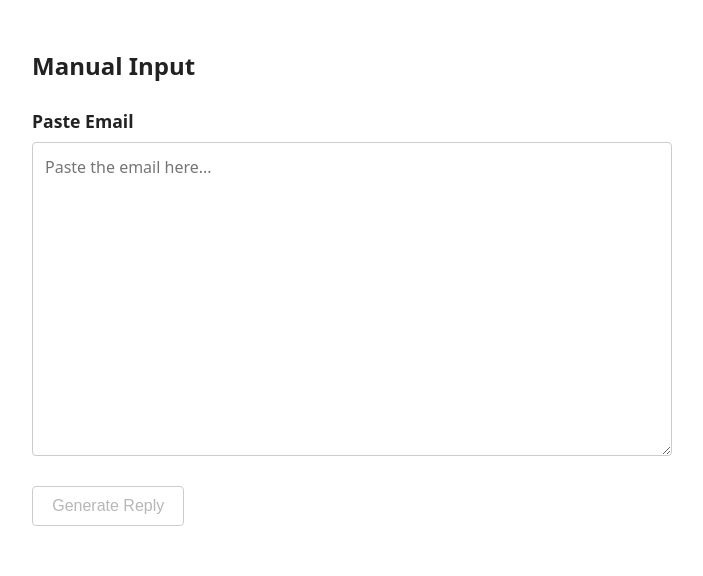
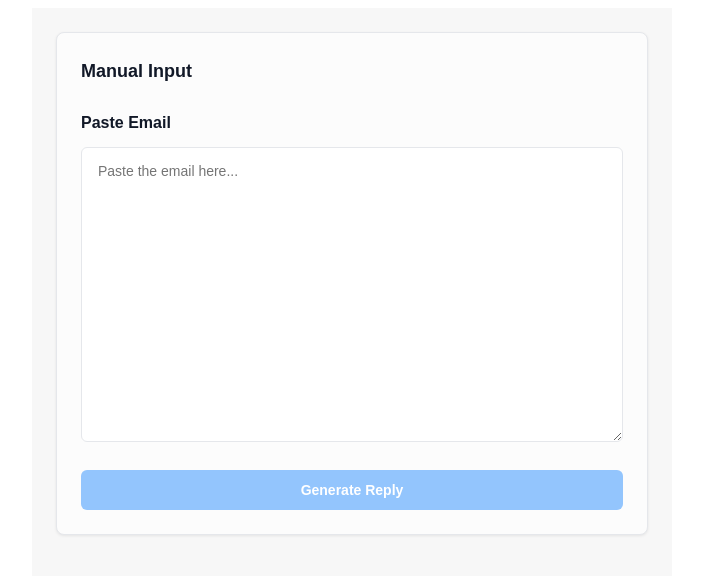
Before and after one commit to RorySchof/RealtorReplyAgent, a React (Vite) app: page /manual-input in a window 1280 px wide. Shown: the top 576 px of the page, without its empty margins (288-991 px from the left). Built offline with nearby package versions, Linux system fonts and the light colour scheme.

Commit message:
styled manual input

```diff
--- a/src/pages/ManualInput.jsx
+++ b/src/pages/ManualInput.jsx
@@ -9,6 +9,7 @@ export default function ManualInput() {
   const [agent, setAgent] = useState(null);
   const [loading, setLoading] = useState(false);
   const [error, setError] = useState(null);
+  const [buttonHovered, setButtonHovered] = useState(false);
 
   async function handleGenerate() {
     if (!text.trim()) return;
@@ -37,8 +38,11 @@ export default function ManualInput() {
     }
   }
 
+  const buttonDisabled = loading || !text.trim();
+
   return (
-    <div style={styles.container}>
+    <div style={styles.page}>
+      <div style={styles.formCard}>
         <h1 style={styles.heading}>Manual Input</h1>
 
         <section style={styles.section}>
@@ -56,9 +60,15 @@ export default function ManualInput() {
         <div style={styles.buttons}>
           <button
             type="button"
-          style={styles.button}
+            style={{
+              ...styles.button,
+              ...(buttonHovered && !buttonDisabled ? styles.buttonHover : {}),
+              ...(buttonDisabled ? styles.buttonDisabled : {}),
+            }}
             onClick={handleGenerate}
-          disabled={loading || !text.trim()}
+            disabled={buttonDisabled}
+            onMouseEnter={() => setButtonHovered(true)}
+            onMouseLeave={() => setButtonHovered(false)}
           >
             Generate Reply
           </button>
@@ -67,6 +77,7 @@ export default function ManualInput() {
         {loading && <p style={styles.status}>Generating reply...</p>}
 
         {error && <p style={styles.error}>{error}</p>}
+      </div>
 
       {agent && !loading && <ManualInputEmailPreview agent={agent} />}
     </div>
@@ -74,60 +85,92 @@ export default function ManualInput() {
 }
 
 const styles = {
-  container: {
+  page: {
     maxWidth: '640px',
     margin: '0 auto',
-    padding: '1.5rem',
-    fontFamily: 'system-ui, -apple-system, sans-serif',
-    color: '#222',
-    lineHeight: 1.5,
+    padding: '24px',
+    fontFamily: 'Arial, sans-serif',
+    color: '#374151',
+    lineHeight: 1.6,
+    background: '#f7f7f7',
+    minHeight: '100vh',
+    boxSizing: 'border-box',
+  },
+  formCard: {
+    background: '#fcfcfc',
+    border: '1px solid #e5e7eb',
+    borderRadius: '8px',
+    padding: '24px',
+    marginBottom: '24px',
+    boxShadow: '0 1px 3px rgba(0,0,0,0.08)',
   },
   heading: {
-    fontSize: '1.5rem',
+    fontSize: '18px',
     fontWeight: 600,
-    marginBottom: '1.5rem',
+    color: '#111827',
+    margin: '0 0 24px',
   },
   section: {
-    marginBottom: '1.5rem',
+    marginBottom: '20px',
   },
   sectionTitle: {
-    fontSize: '1.1rem',
+    fontSize: '16px',
     fontWeight: 600,
-    marginBottom: '0.5rem',
+    marginBottom: '12px',
+    color: '#111827',
   },
   textarea: {
     width: '100%',
-    padding: '0.75rem',
-    fontSize: '1rem',
-    fontFamily: 'inherit',
-    lineHeight: 1.5,
-    border: '1px solid #ccc',
-    borderRadius: '4px',
+    padding: '12px 16px',
+    fontSize: '14px',
+    fontFamily: 'Arial, sans-serif',
+    lineHeight: 1.6,
+    color: '#374151',
+    border: '1px solid #e5e7eb',
+    borderRadius: '6px',
+    background: '#ffffff',
     resize: 'vertical',
     boxSizing: 'border-box',
+    outline: 'none',
   },
   buttons: {
     display: 'flex',
-    gap: '0.75rem',
+    gap: '12px',
     flexWrap: 'wrap',
-    marginBottom: '1.5rem',
   },
   button: {
-    padding: '0.6rem 1.2rem',
-    fontSize: '1rem',
+    display: 'block',
+    width: '100%',
+    textAlign: 'center',
+    padding: '12px 16px',
+    background: '#2563eb',
+    color: '#ffffff',
+    border: 'none',
+    borderRadius: '6px',
+    fontWeight: 600,
+    fontSize: '14px',
+    fontFamily: 'Arial, sans-serif',
     cursor: 'pointer',
-    border: '1px solid #ccc',
-    borderRadius: '4px',
-    background: '#fff',
+    boxSizing: 'border-box',
+    transition: 'background 0.15s ease',
+  },
+  buttonHover: {
+    background: '#1d4ed8',
+  },
+  buttonDisabled: {
+    background: '#93c5fd',
+    cursor: 'not-allowed',
   },
   status: {
-    fontFamily: 'system-ui, -apple-system, sans-serif',
-    color: '#666',
-    marginBottom: '1rem',
+    fontFamily: 'Arial, sans-serif',
+    fontSize: '14px',
+    color: '#6b7280',
+    margin: '16px 0 0',
   },
   error: {
-    fontFamily: 'system-ui, -apple-system, sans-serif',
+    fontFamily: 'Arial, sans-serif',
+    fontSize: '14px',
     color: '#b00020',
-    marginBottom: '1rem',
+    margin: '16px 0 0',
   },
 };
```
Lines whose indentation alone changed are shown as unchanged.
